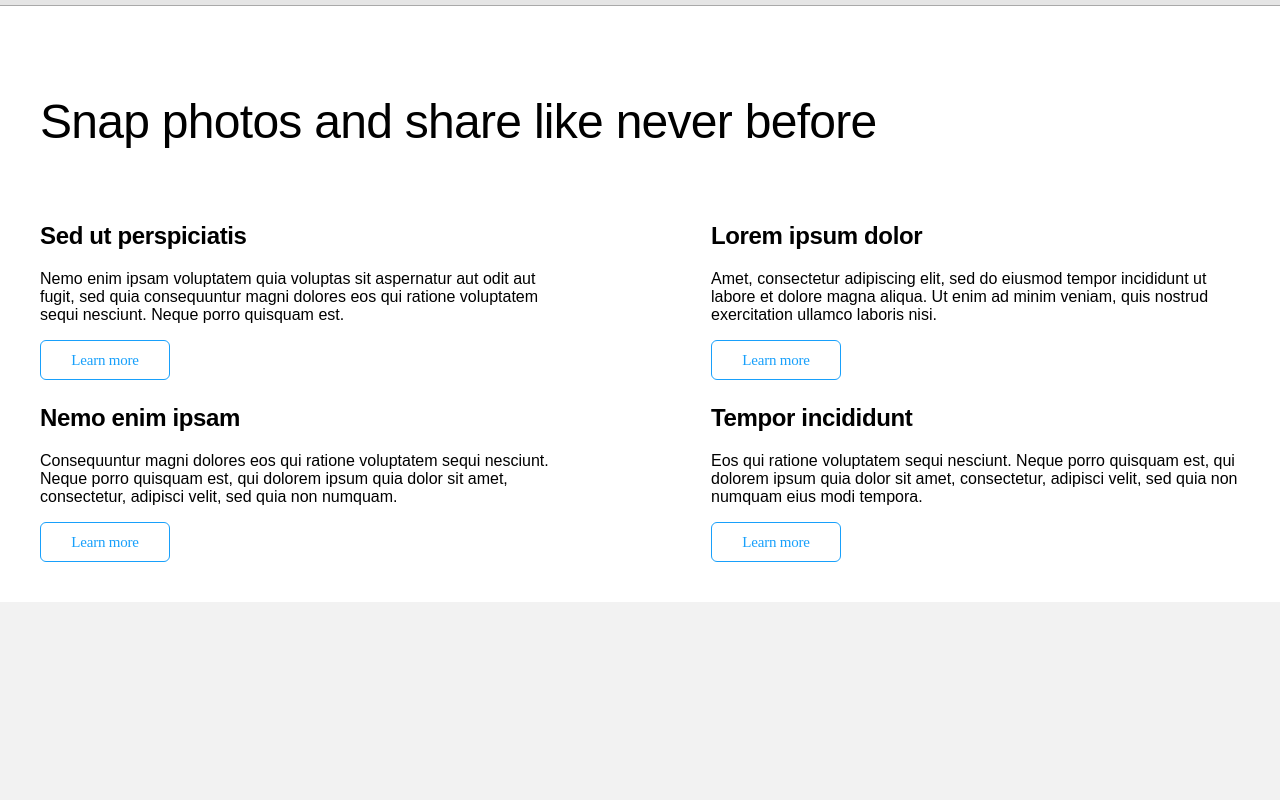
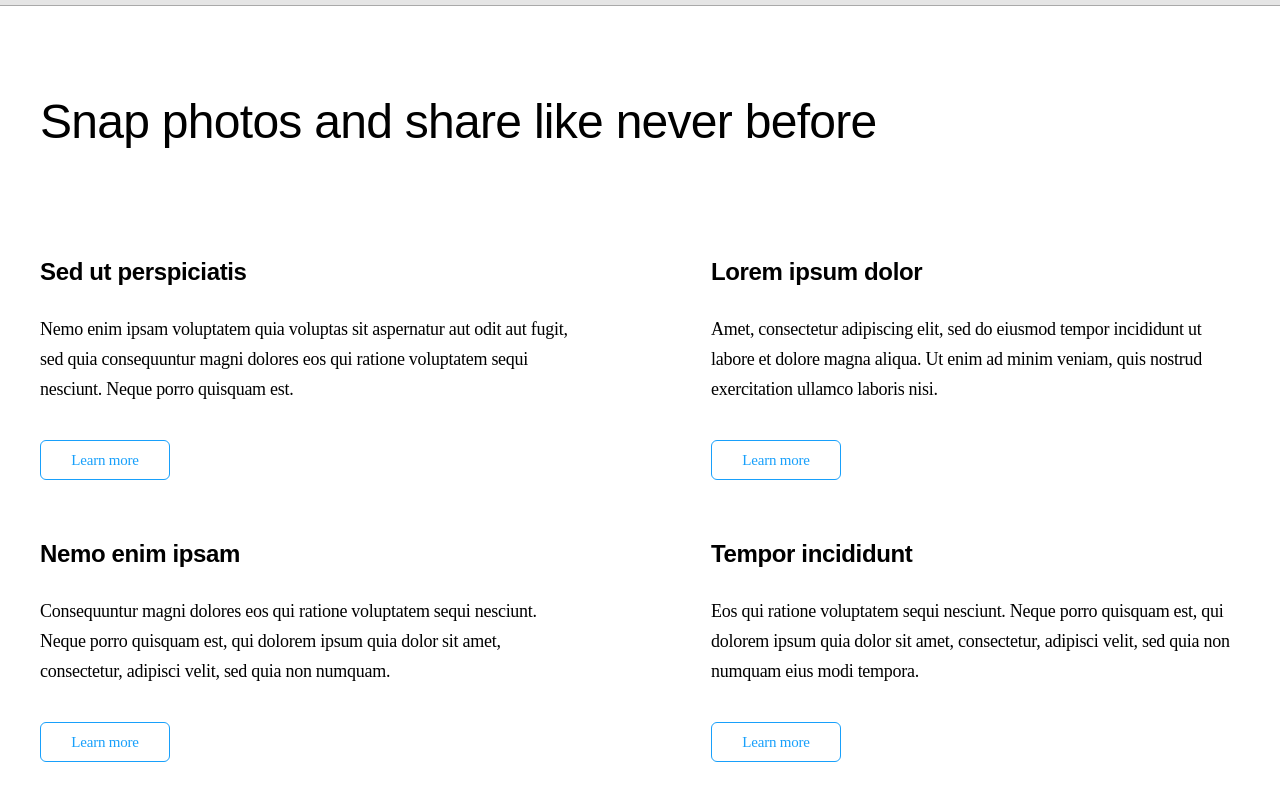
Before and after one commit to baltaisvilcens/b022_wireframes, a plain HTML site: page index.html in a window 1280 px wide. Shown: the part 854-1654 px from the top of the page. Before the commit the page ends 1456 px from the top, so only its background shows below. Drawn offline with Linux system fonts and the light colour scheme.

Commit message:
fixed paragraphs

```diff
--- a/index.html
+++ b/index.html
@@ -35,22 +35,22 @@
     <div class="container">
         <div class="card">
             <h5 class="parg_title">Sed ut perspiciatis</h5>
-            <p class="middle_shiis">Nemo enim ipsam voluptatem quia voluptas sit aspernatur aut odit aut fugit, sed quia consequuntur magni dolores eos qui ratione voluptatem sequi nesciunt. Neque porro quisquam est.</p>
+            <p class="middle_teksts">Nemo enim ipsam voluptatem quia voluptas sit aspernatur aut odit aut fugit, sed quia consequuntur magni dolores eos qui ratione voluptatem sequi nesciunt. Neque porro quisquam est.</p>
             <a href="#" class="btn btn_light">Learn more</a>
         </div>
         <div class="card">
             <h5 class="parg_title">Lorem ipsum dolor</h5>
-            <p class="middle_shiis">Amet, consectetur adipiscing elit, sed do eiusmod tempor incididunt ut labore et dolore magna aliqua. Ut enim ad minim veniam, quis nostrud exercitation ullamco laboris nisi.</p>
+            <p class="middle_teksts">Amet, consectetur adipiscing elit, sed do eiusmod tempor incididunt ut labore et dolore magna aliqua. Ut enim ad minim veniam, quis nostrud exercitation ullamco laboris nisi.</p>
             <a href="#" class="btn btn_light">Learn more</a>
         </div>
         <div class="card">
             <h5 class="parg_title">Nemo enim ipsam</h5>
-            <p class="middle_shiis">Consequuntur magni dolores eos qui ratione voluptatem sequi nesciunt. Neque porro quisquam est, qui dolorem ipsum quia dolor sit amet, consectetur, adipisci velit, sed quia non numquam.</p>
+            <p class="middle_teksts">Consequuntur magni dolores eos qui ratione voluptatem sequi nesciunt. Neque porro quisquam est, qui dolorem ipsum quia dolor sit amet, consectetur, adipisci velit, sed quia non numquam.</p>
             <a href="#" class="btn btn_light">Learn more</a>
         </div>
         <div class="card">
             <h5 class="parg_title">Tempor incididunt</h5>
-            <p class="middle_shiis">Eos qui ratione voluptatem sequi nesciunt. Neque porro quisquam est, qui dolorem ipsum quia dolor sit amet, consectetur, adipisci velit, sed quia non numquam eius modi tempora.</p>
+            <p class="middle_teksts">Eos qui ratione voluptatem sequi nesciunt. Neque porro quisquam est, qui dolorem ipsum quia dolor sit amet, consectetur, adipisci velit, sed quia non numquam eius modi tempora.</p>
             <a href="#" class="btn btn_light">Learn more</a>
         </div>
     </div>
--- a/style.scss
+++ b/style.scss
@@ -125,7 +125,7 @@ h2 {
 }
 
 .parg_title {
-  margin: auto;
+  margin: 36px 0px 10px 0px;
   font-size: 24px;
   font-style: normal;
   font-weight: 700;
@@ -137,7 +137,6 @@ h2 {
 .card_titles {
   display: flex;
   position: relative;
-  font-style: normal;
   font-weight: normal;
   font-size: 48px;
   line-height: 72px;
@@ -154,17 +153,12 @@ h2 {
   justify-content: space-around;
 }
 
-.middle_text {
-  position: absolute;
-  width: 686px;
-  height: 90px;
+.middle_teksts {
+  margin: 24px 0 36px 0;
   left: 80px;
   top: 384px;
   font-family: Montserrat;
-  font-style: normal;
-  font-weight: normal;
   font-size: 18px;
   line-height: 30px;
   letter-spacing: -0.015em;
-  color: rgba(0, 0, 0, 0.8);
 }
```
Also changed, not shown: style.css, 1 other file.
